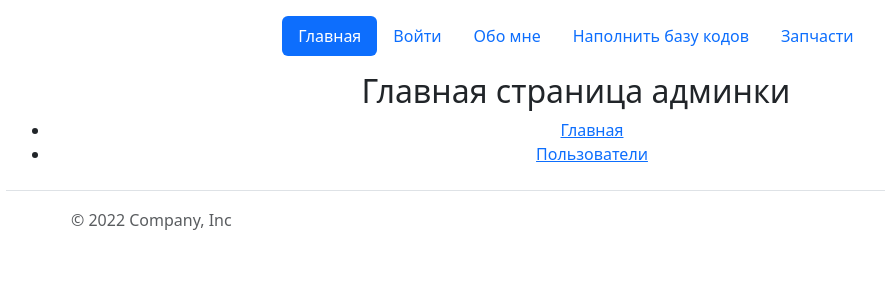
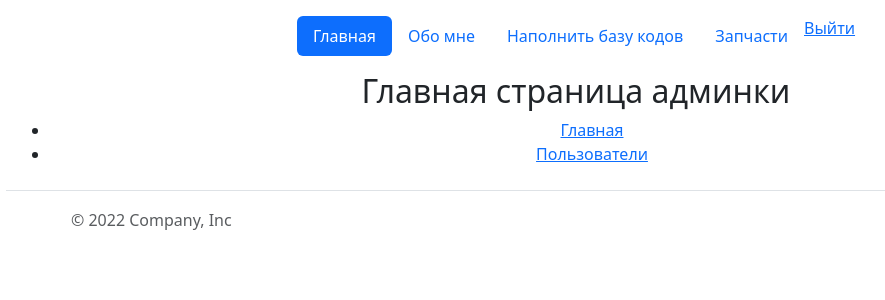
Before and after one commit to everybodygetup/soloflask, a Python web app: template app/templates/index.j2 in a window 1280 px wide. Shown: the top 300 px of the page, without its empty margins (64-949 px from the left). Run offline with Jinja, Linux system fonts and the light colour scheme; the template is opened without the code that fills it, so the values that code supplies are empty; some libraries are stand-ins or nearby versions.

Commit message:
До делать маршруты в шаблоне

```diff
--- a/app/templates/base.j2
+++ b/app/templates/base.j2
@@ -57,10 +57,30 @@
     <header class="d-flex justify-content-center py-3">
       <ul class="nav nav-pills">
         <li class="nav-item"><a href="{{ url_for('core.index') }}" class="nav-link active" aria-current="page">Главная</a></li>
-        <li class="nav-item"><a href="{{ url_for_security('login') }}" class="nav-link">Войти</a></li>
+        {# <li class="nav-item"><a href="{{ url_for_security('login') }}" class="nav-link">Войти</a></li> #}
         <li class="nav-item"><a href="{{ url_for('core.about') }}" class="nav-link">Обо мне</a></li>
         <li class="nav-item"><a href="{{ url_for('parts.ved') }}" class="nav-link">Наполнить базу кодов</a></li>
         <li class="nav-item"><a href="{{ url_for('parts.part') }}" class="nav-link">Запчасти</a></li>
+          {% if current_user.is_anonymous %}
+                <li class="header-nav__item">
+                  <a class="header-nav__link link" href="{{ url_for('security.login') }}">Войти</a>
+                </li>
+              {% else %}
+                <li class="header-nav__item">
+                  <a class="header-nav__link link" href="{{ url_for('security.logout') }}">Выйти</a>
+                </li>
+                <li class="header-nav__item">
+                  {# <a class="header-nav__link link" href="{{ url_for('lk.index') }}">Личный кабинет</a> #}
+                </li>
+              {% endif %}
+              {% for role in current_user.roles %}
+                {% if role.name == 'admin' %}
+                  <li class="header-nav__item">
+                    <a class="header-nav__link link" href="{{ url_for('admin.index') }}">Админка</a>
+                  </li>
+                {% endif %}
+              {% endfor %}
+            </ul>
       </ul>
     </header>
   </div>
```
